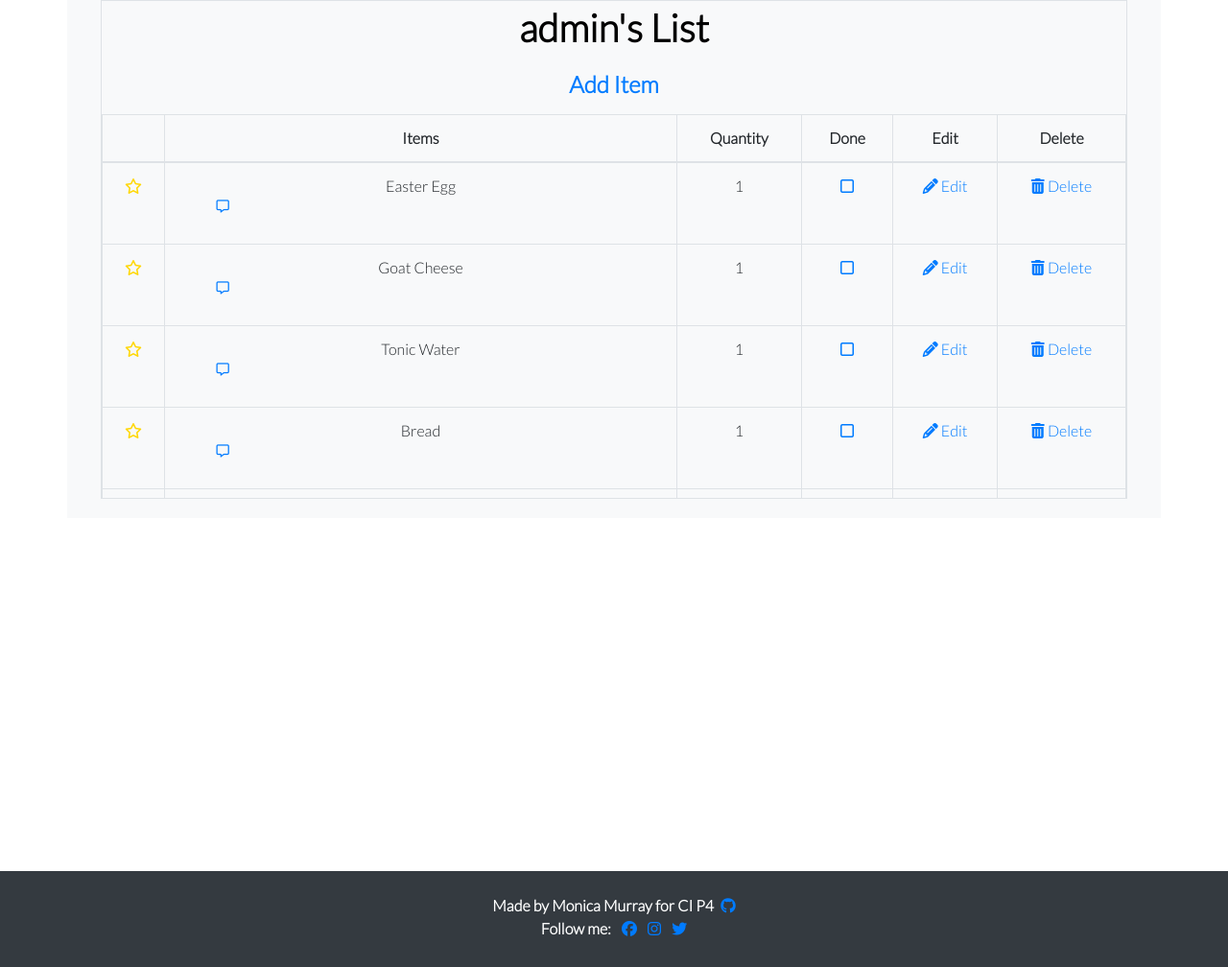
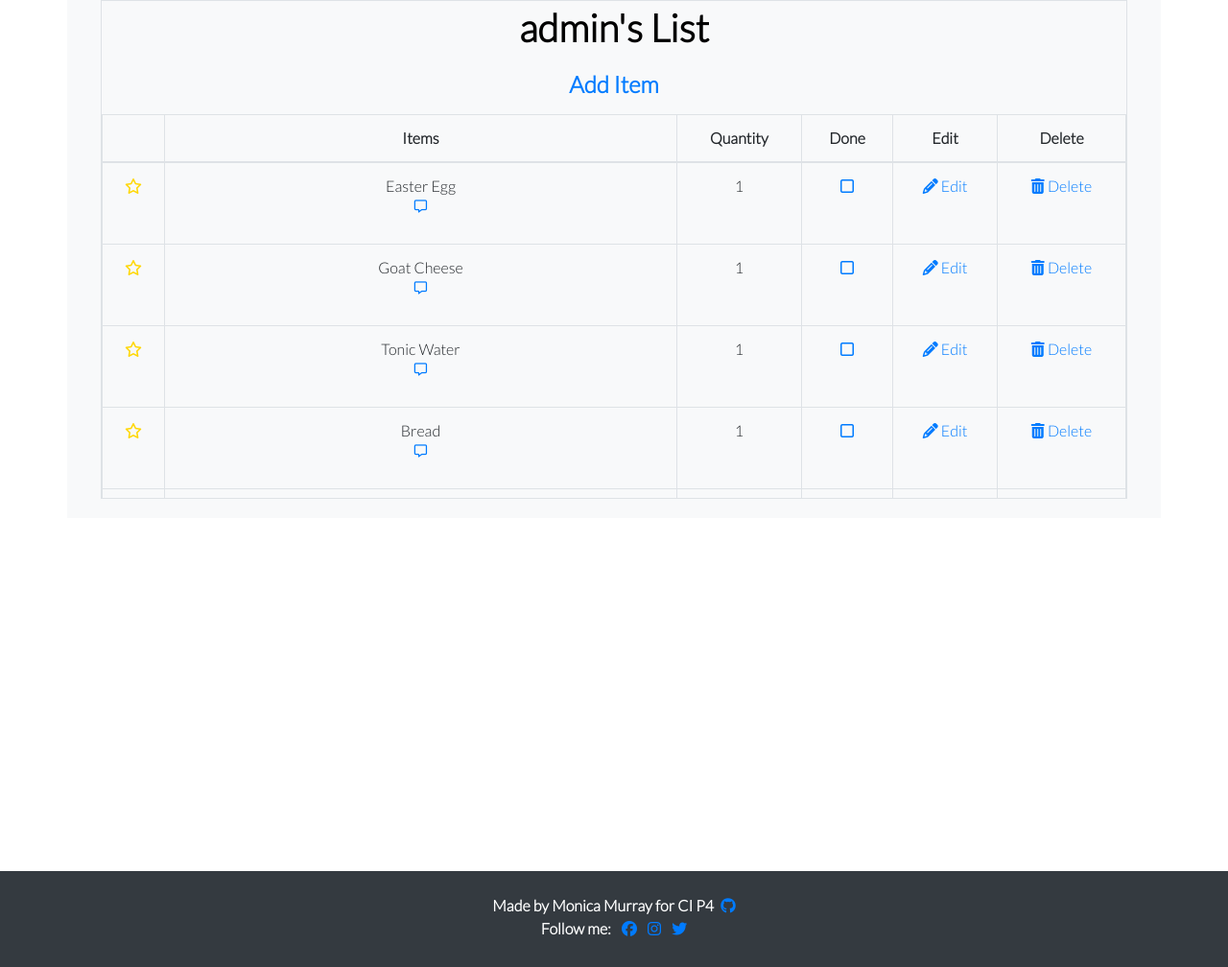
Before and after one commit to MoniMurray/shopping-list, a Django app: page / in a window 1280 px wide. Shown: the part 594-1602 px from the top of the page at 96% size. Run offline with Django 3.2, Linux system fonts and the light colour scheme; a user stored in the database is signed in; data comes from the database, SQL or seed files in the repository; some libraries are stand-ins or nearby versions.

Commit message:
Remove inline style from paragraph element to ensure consistent center-aligned display across all screen sizes

```diff
--- a/list/views.py
+++ b/list/views.py
@@ -52,7 +52,7 @@ class EntryList(LoginRequiredMixin, generic.ListView):
     def get_queryset(self, **kwargs):
         queryset = Entry.objects.filter(user=self.request.user)
         search = self.request.GET.get('query')
-        print(queryset)
+
         if search:
             queryset = queryset.filter(
                 Q(category__icontains=search) |
--- a/templates/index.html
+++ b/templates/index.html
@@ -92,13 +92,13 @@
               <td class="text-capitalize">
                 {{ entry.item_name }}
                   {% if entry.notes %}
-                  <p class="text-capitalize font-italic text-center" style="width: 6rem">
+                  <p class="text-capitalize font-italic text-center">
 
                     <i class="fa-regular fa-message text-center" aria-label="font awesome regular add note icon"></i>
                     {{entry.notes}}
                   </p>
                   {% else %}
-                  <p class="text-capitalize font-italic text-wrap" style="width: 6rem">
+                  <p class="text-capitalize font-italic text-wrap">
                     <a href="{% url 'note' entry.id %}">
                       <i class="fa-regular fa-message text-center" aria-label="font awesome regular add note icon"></i>
                     </a>
```
